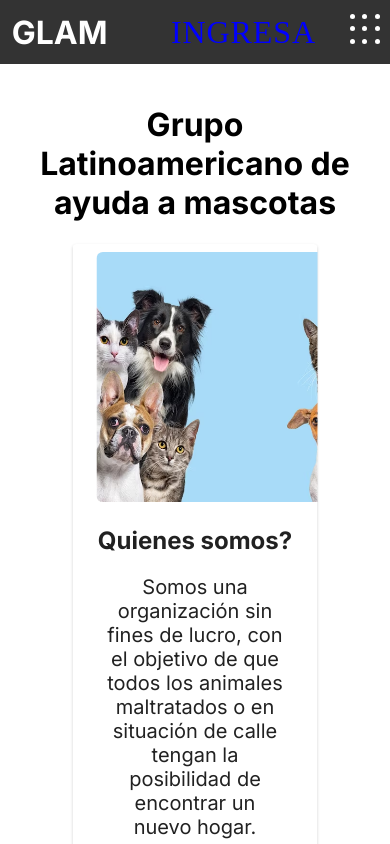
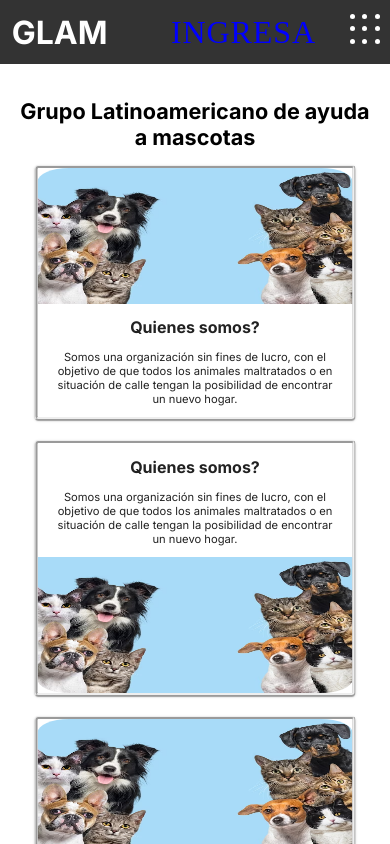
Before and after one commit to Jose-Burgos/GLAM-Front-End, a Next.js app: page / in a window 390 px wide. Shown: the top 844 px of the page. Built offline with nearby package versions, Linux system fonts and the light colour scheme; a web font is replaced by a local one.

Commit message:
responsive landing

```diff
--- a/src/app/landing.css
+++ b/src/app/landing.css
@@ -1,11 +1,9 @@
 .content {
     position: relative;
-    min-height: 100vh;
     padding: 20px;
     text-align: center;
     justify-content: center;
     align-items: center;
-
 }
 .land-card {
     position: absolute;
@@ -13,3 +11,13 @@
     left: 50%;
     transform: translate(-50%, -50%);
 }
+
+.tittle {
+    font-size: 1.5rem;
+    @media (max-width: 1000px) {
+        font-size: 1.35rem;
+    }
+    @media (min-width: 1440px) {
+        font-size: 1.9rem;
+    }
+}
--- a/src/app/page.tsx
+++ b/src/app/page.tsx
@@ -4,43 +4,54 @@ import '@/app/landing.css';
 import ContactForm from '@/components/contactform';
 import LandingContainter from '@/components/landingcontainter';
 
+const Data = [
+  {
+    position: true,
+    path: '/assets/cat&dogs.png',
+    subt: 'Quienes somos?',
+    parag:
+      'Somos una organización sin fines de lucro, con el objetivo de que todos los animales maltratados o en situación de calle tengan la posibilidad de encontrar un nuevo hogar.',
+    idx: 0,
+  },
+  {
+    position: false,
+    path: '/assets/cat&dogs.png',
+    subt: 'Quienes somos?',
+    parag:
+      'Somos una organización sin fines de lucro, con el objetivo de que todos los animales maltratados o en situación de calle tengan la posibilidad de encontrar un nuevo hogar.',
+    idx: 1,
+  },
+  {
+    position: true,
+    path: '/assets/cat&dogs.png',
+    subt: 'Quienes somos?',
+    parag:
+      'Somos una organización sin fines de lucro, con el objetivo de que todos los animales maltratados o en situación de calle tengan la posibilidad de encontrar un nuevo hogar.',
+    idx: 2,
+  },
+  {
+    position: false,
+    path: '/assets/cat&dogs.png',
+    subt: 'Quienes somos?',
+    parag:
+      'Somos una organización sin fines de lucro, con el objetivo de que todos los animales maltratados o en situación de calle tengan la posibilidad de encontrar un nuevo hogar.',
+    idx: 3,
+  },
+];
+
 export default function Landing() {
   return (
     <div className="content">
-      <h1>Grupo Latinoamericano de ayuda a mascotas</h1>
-      <LandingContainter
-        left
-        path="/assets/cat&dogs.png"
-        subt="Quienes somos?"
-        parag="Somos una organización sin fines de lucro,
-            con el objetivo de que todos los animales maltratados o en situación
-            de calle tengan la posibilidad de encontrar un nuevo hogar."
-      />
-      <LandingContainter
-        left={false}
-        path="/assets/cat&dogs.png"
-        subt="Quienes somos?"
-        parag="Somos una organización sin fines de lucro,
-            con el objetivo de que todos los animales maltratados o en situación
-            de calle tengan la posibilidad de encontrar un nuevo hogar."
-      />
-      <LandingContainter
-        left
-        path="/assets/cat&dogs.png"
-        subt="Quienes somos?"
-        parag="Somos una organización sin fines de lucro,
-            con el objetivo de que todos los animales maltratados o en situación
-            de calle tengan la posibilidad de encontrar un nuevo hogar."
-      />
-      <LandingContainter
-        left={false}
-        path="/assets/cat&dogs.png"
-        subt="Quienes somos?"
-        parag="Somos una organización sin fines de lucro,
-            con el objetivo de que todos los animales maltratados o en situación
-            de calle tengan la posibilidad de encontrar un nuevo hogar."
-      />
-      <h1>Contactanos</h1>
+      <h1 className="tittle">Grupo Latinoamericano de ayuda a mascotas</h1>
+      {Data.map((d) => (
+        <LandingContainter
+          left={d.position}
+          path={d.path}
+          subt={d.subt}
+          parag={d.parag}
+        />
+      ))}
+      <h1 className="tittle">Contactanos</h1>
       <ContactForm />
     </div>
   );
--- a/src/components/contactform.tsx
+++ b/src/components/contactform.tsx
@@ -4,7 +4,7 @@ import React, { useState } from 'react';
 import {
   Button, Card, TextField, styled,
 } from '@mui/material';
-import '../style/landingcontainer.css';
+import '../style/contactform.css';
 
 const Tf = styled(TextField)({
   fontFamily: 'Shantell Sans',
--- a/src/components/landingcontainter.tsx
+++ b/src/components/landingcontainter.tsx
@@ -1,34 +1,57 @@
 'use client';
 
 import React from 'react';
-import { Card, Divider, Grid } from '@mui/material';
+import { Card, Grid } from '@mui/material';
 import '../style/landingcontainer.css';
 import Image from 'next/image';
+import Link from 'next/link';
 
 export default function LandingContainter(props: any) {
   return (
     <Card className="cont-card">
       <Grid container className="cont">
-        <Grid item xs>
-          {props.left
-            ? <Image className="cont-img" src={props.path} alt="happy pets" width={300} height={250} priority />
-            : (
-              <>
-                <h2 className="cont-subt">{props.subt}</h2>
-                <p className="const-parag">{props.parag}</p>
-              </>
-            )}
+        <Grid item xs={12} sm>
+          {props.left ? (
+            <div className="img-container">
+              <Link rel="preload" href={props.path} as="img" />
+              <Image
+                className="img-next right"
+                src={props.path}
+                alt="happy pets"
+                quality={100}
+                fill
+                sizes="@media(max-width: 768px) 100vw"
+                priority
+              />
+            </div>
+          ) : (
+            <div className="p-container">
+              <h2 className="cont-subt">{props.subt}</h2>
+              <p className="const-parag">{props.parag}</p>
+            </div>
+          )}
         </Grid>
-        <Divider className="divider" orientation="vertical" flexItem />
-        <Grid item xs>
-          {props.left
-            ? (
-              <>
-                <h2 className="cont-subt">{props.subt}</h2>
-                <p className="const-parag">{props.parag}</p>
-              </>
-            )
-            : <Image className="cont-img" src={props.path} alt="happy pets" width={300} height={250} priority />}
+
+        <Grid item xs={12} sm>
+          {props.left ? (
+            <>
+              <h2 className="cont-subt">{props.subt}</h2>
+              <p className="const-parag">{props.parag}</p>
+            </>
+          ) : (
+            <div className="img-container">
+              <Link rel="preload" href={props.path} as="img" />
+              <Image
+                className="img-next left"
+                src={props.path}
+                alt="happy pets"
+                quality={100}
+                fill
+                sizes="@media(max-width: 768px) 100vw"
+                priority
+              />
+            </div>
+          )}
         </Grid>
       </Grid>
     </Card>
--- a/src/style/contactform.css
+++ b/src/style/contactform.css
@@ -1,3 +1,12 @@
+.contact-card {
+    position: relative;
+    left: 50%;
+    transform: translate(-50%, 0%);
+    width: 90%;
+    border-radius: 9%;
+    border-style:ridge;
+}
+
 .contact-input {
     margin-top: .5rem;
     width: 50%;
@@ -8,10 +17,3 @@
     padding: 0.3rem;
     margin-bottom: 0.5rem;
 }
-
-.contact-card {
-    position: relative;
-    left: 50%;
-    transform: translate(-50%, 0%);
-    width: 70%;
-}
--- a/src/style/landingcontainer.css
+++ b/src/style/landingcontainer.css
@@ -2,40 +2,61 @@
     position: relative;
     left: 50%;
     transform: translate(-50%, 0%);
-    height: auto;
-    align-items: center;
-    justify-content: center;
     margin-bottom: 20px;
-    width: 70%;
+    width: 90%;
+    border-style: ridge;
+    border-radius: 9%;
+    background-color: beige;
 }
 
 .cont {
-    display: flex;
     align-items: center;
     justify-content: center;
-    margin-bottom: 1rem;
-    border-radius: 1rem;
-    box-shadow: gray;
-    @media (max-width: 655px) {
-        flex-direction: column;
+}
+
+.img-container {
+    position: relative;
+    width: 100%;
+    aspect-ratio: 78/45;
+     @media (max-width: 600px) {
+        aspect-ratio: 58/25;
     }
 }
 
-.cont-img {
-    margin-top: 0.5rem;
-    margin-left: 1.5rem;
-    margin-right: 1.5rem;
-    border-radius: .4rem;
+.img-next.right {
+    border-radius: 10% 0 0 10%;
+    @media (max-width: 600px) {
+        border-radius: 10% 10% 0 0;
+    }
 }
 
-.divider {
-    @media (max-width: 768px) {
-        display: none;
+.img-next.left {
+    border-radius: 0 10% 10% 0;
+    @media (max-width: 600px) {
+        border-radius: 0 0 10% 10%;
     }
 }
 
 .const-parag {
-    font-size: 1.25rem;
-    margin-left: 2rem;
-    margin-right: 2rem;
+    font-size: 1rem;
+    margin-left: 1rem;
+    margin-right: 1rem;
+
+    @media (max-width: 768px) {
+        font-size: 0.7rem;
+    }
+
+    @media (min-width: 1440px) {
+        font-size: 1.5rem;
+    }
 }
+
+.cont-subt {
+    @media (max-width: 1000px) {
+        font-size: 1rem;
+    }
+
+    @media (min-width: 1440px) {
+        font-size: 1.75rem;
+    }
+}
```
